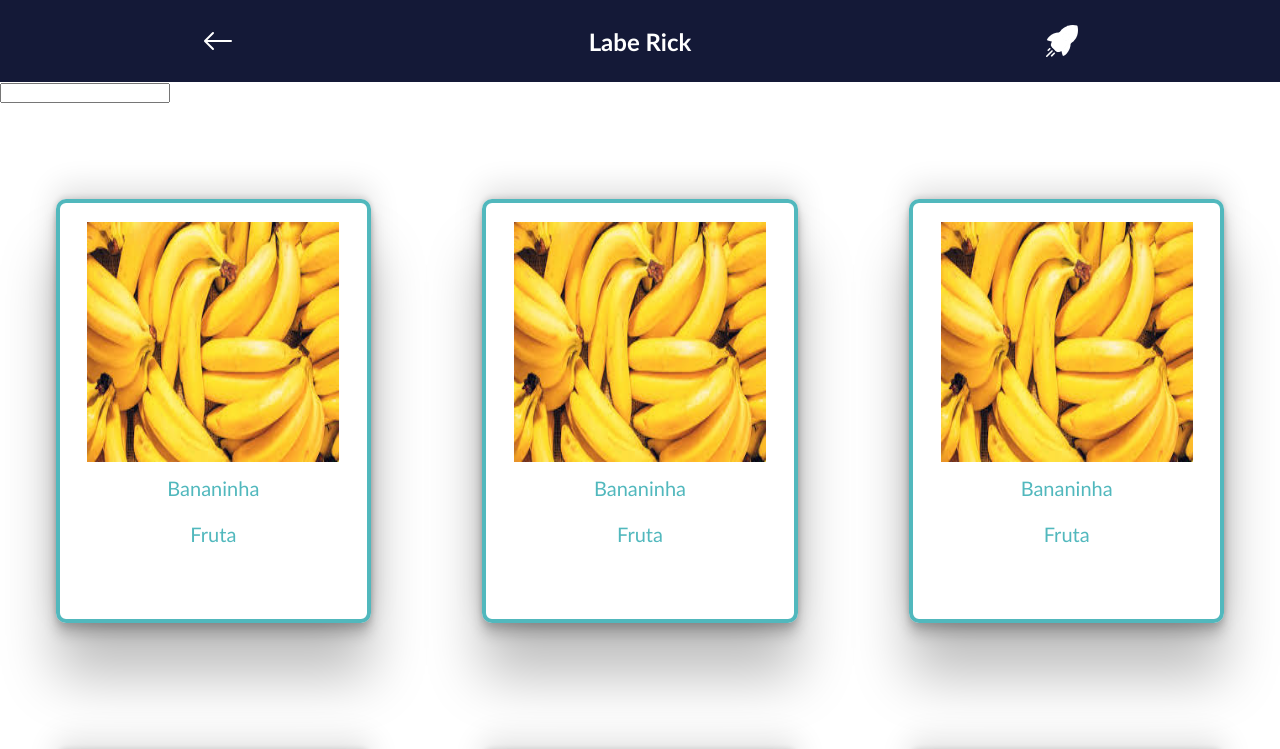
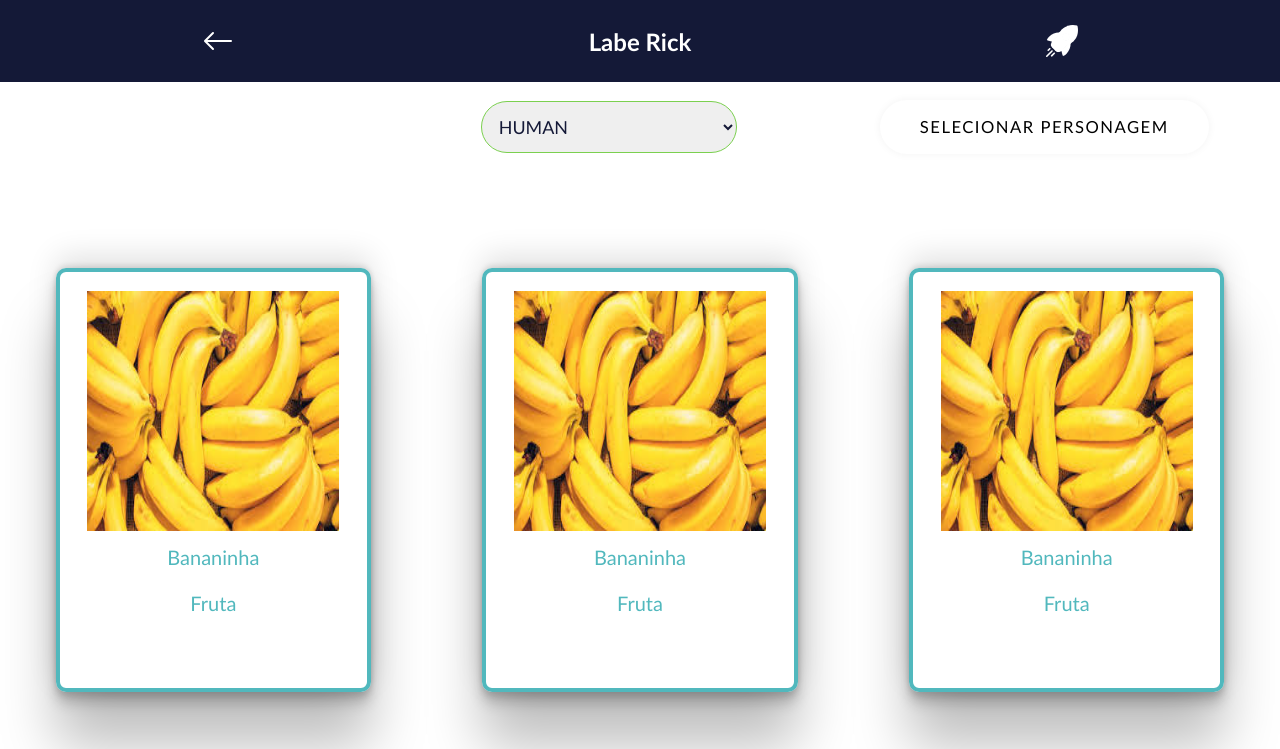
Before and after one commit to MirandaFayra/labe-rick-front-fayra, a React (Create React App) app: page /character in a window 1280 px wide. Shown: the top 749 px of the page. Built offline with nearby package versions, Linux system fonts and the light colour scheme.

Commit message:
Styles: Finalizar a estrutura do select

```diff
--- /dev/null
+++ b/src/components/InputSelect/index.js
@@ -0,0 +1,13 @@
+import {InputSelectStyle} from './styled'
+
+export default function InputSelect(){
+    return(
+        <>
+                <InputSelectStyle>
+                    <option value="human">HUMAN</option>
+                    <option value="alien">ALIEN</option>
+                    <option value="diseas">DISEAS</option>
+                </InputSelectStyle>
+        </>
+    )
+}
--- /dev/null
+++ b/src/components/InputSelect/styled.js
@@ -0,0 +1,13 @@
+import styled from "styled-components";
+import theme from "../../constants/THEME";
+
+export const InputSelectStyle = styled.select`
+    width: 20vw;
+    border: 1px solid ${theme.colors.green};
+    border-radius:50px;
+    margin-left:32vw;
+    font-size: 1.4vw;
+    padding: 1%;
+    color: ${theme.colors.blue800};
+
+`
--- a/src/pages/character-page/index.js
+++ b/src/pages/character-page/index.js
@@ -1,12 +1,17 @@
 import React from 'react';
 import Card from '../../components/Card';
-import {ContainerCard} from './styled'
+import {ContainerCard,ContainerSelect} from './styled'
+import InputSelect from '../../components/InputSelect';
+import {SButton} from '../../styles/index'
 
 export default function CharacterPage() {
 
     return (
         <>
-            <input></input>
+            <ContainerSelect>
+                <InputSelect/>
+                <SButton>Selecionar Personagem</SButton>
+            </ContainerSelect>
             <ContainerCard>
                 <Card/>
                 <Card/>
--- a/src/pages/character-page/styled.js
+++ b/src/pages/character-page/styled.js
@@ -1,4 +1,13 @@
 import styled from 'styled-components';
+import theme from '../../constants/THEME';
+
+export const ContainerSelect =styled.div `
+    display: flex;
+    flex-direction:row;
+    justify-content: space-around;
+    align-items: center;
+
+`
 
 export const ContainerCard = styled.div`
     margin-top:12vh;
@@ -10,5 +19,4 @@ export const ContainerCard = styled.div`
     justify-items:center;
     row-gap: 16vh;
     grid-auto-flow: row;
-
 `;
```
